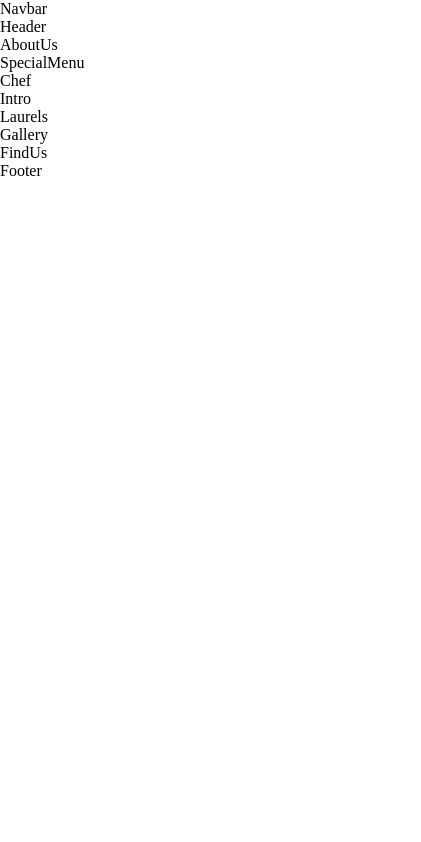
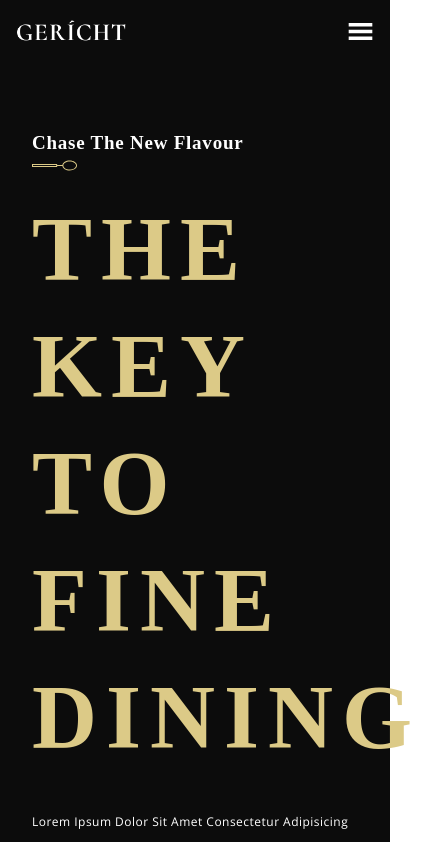
Before and after one commit to Ric0oo/React_modern_restaurant_template, a React (Create React App) app: page / in a window 390 px wide. Shown: the top 842 px of the page, 421 px wide, since content can reach past the window. Built offline with nearby package versions, Linux system fonts and the light colour scheme; a web font is replaced by a local one.

Commit message:
Addition of Navbar, Header and SubHeading components

```diff
--- a/src/components/Navbar/Navbar.css
+++ b/src/components/Navbar/Navbar.css
@@ -0,0 +1,129 @@
+.app__navbar {
+  width: 100%;
+  display: flex;
+  justify-content: space-between;
+  align-items: center;
+  background-color: var(--color-black);
+
+  padding: 1rem 2rem;
+}
+
+.app__navbar-logo {
+  display: flex;
+  justify-content: flex-start;
+  align-content: center;
+}
+
+.app__navbar-logo img {
+  width: 150%;
+}
+
+.app__navbar-links {
+  flex: 1;
+  display: flex;
+  justify-content: center;
+  align-items: center;
+
+  list-style: none;
+}
+
+.app__navbar-links li {
+  margin: 0 1rem;
+  cursor: pointer;
+}
+
+.app__navbar-links li:hover {
+  color: var(--color-grey);
+}
+
+.app__navbar-login {
+  display: flex;
+  justify-content: flex-end;
+  align-items: center;
+}
+
+.app__navbar-login a {
+  margin: 0 1rem;
+  text-decoration: none;
+  transition: 0.5s ease;
+}
+
+.app__navbar-login a:hover {
+  border-bottom: 4px solid var(--color-golden);
+}
+
+.app__navbar-login div {
+  width: 1px;
+  height: 30px;
+  background-color: var(--color-grey);
+}
+
+.app__navbar-smallscreen {
+  display: none;
+}
+
+.app__navbar-smallscreen_overlay {
+  position: fixed;
+  top: 0;
+  left: 0;
+  width: 100%;
+  height: 100vh;
+  background: var(--color-black);
+  transition: 0.5s ease;
+
+  flex-direction: column;
+  z-index: 5;
+}
+
+.app__navbar-smallscreen_overlay .overlay__close {
+  font-size: 27px;
+  color: var(--color-golden);
+  cursor: pointer;
+
+  position: absolute;
+  top: 20px;
+  right: 20px;
+}
+
+.app__navbar-smallscreen_links {
+  list-style: none;
+}
+
+.app__navbar-smallscreen_links li {
+  cursor: pointer;
+  margin: 2rem;
+  color: var(--color-golden);
+  font-size: 2rem;
+  text-align: center;
+  font-family: var(--font-base);
+}
+.app__navbar-smallscreen_links li:hover {
+  color: var(--color-white);
+}
+
+@media screen and (max-width: 2000px) {
+  .app__navbar-logo img {
+    width: 210px;
+  }
+}
+
+@media screen and (max-width: 1150px) {
+  .app__navbar-links {
+    display: none;
+  }
+  .app__navbar-smallscreen {
+    display: flex;
+  }
+}
+
+@media screen and (max-width: 650px) {
+  .app__navbar {
+    padding: 1rem;
+  }
+  .app__navbar-login {
+    display: none;
+  }
+  .app__navbar-logo img {
+    width: 110px;
+  }
+}
--- a/src/components/Navbar/Navbar.jsx
+++ b/src/components/Navbar/Navbar.jsx
@@ -1,11 +1,80 @@
-import React from 'react';
+import React from "react";
+import { GiHamburgerMenu } from "react-icons/gi";
+import { MdOutlineRestaurantMenu } from "react-icons/md";
 
-import './Navbar.css';
+import images from "../../constants/images";
+import "./Navbar.css";
 
-const Navbar = () => (
-  <div>
-    Navbar
-  </div>
-);
+const Navbar = () => {
+  const [toggleMenu, setToggleMenu] = React.useState(false);
+
+  return (
+    <nav className="app__navbar">
+      <div className="app__navbar-logo">
+        <img src={images.gericht} alt="app logo" />
+      </div>
+      <ul className="app__navbar-links">
+        <li className="p__opensans">
+          <a href="#home">Home</a>
+        </li>
+        <li className="p__opensans">
+          <a href="#about">About</a>
+        </li>
+        <li className="p__opensans">
+          <a href="#menu">Menu</a>
+        </li>
+        <li className="p__opensans">
+          <a href="#awards">Awards</a>
+        </li>
+        <li className="p__opensans">
+          <a href="#contact">Contact</a>
+        </li>
+      </ul>
+      <div className="app__navbar-login">
+        <a href="#login" className="p__opensans">
+          Log In / Register
+        </a>
+        <div />
+        <a href="/" className="p__opensans">
+          Book Table
+        </a>
+      </div>
+      <div className="app__navbar-smallscreen">
+        <GiHamburgerMenu
+          color="#fff"
+          fontSize={27}
+          onClick={() => setToggleMenu(true)}
+        />
+
+        {toggleMenu && (
+          <div className="app__navbar-smallscreen_overlay flex__center slide-bottom">
+            <MdOutlineRestaurantMenu
+              className="overlay__close"
+              fontSize={27}
+              onClick={() => setToggleMenu(false)}
+            />
+            <ul className="app__navbar-smallscreen_links">
+              <li className="p__opensans">
+                <a href="#home">Home</a>
+              </li>
+              <li className="p__opensans">
+                <a href="#about">About</a>
+              </li>
+              <li className="p__opensans">
+                <a href="#menu">Menu</a>
+              </li>
+              <li className="p__opensans">
+                <a href="#awards">Awards</a>
+              </li>
+              <li className="p__opensans">
+                <a href="#contact">Contact</a>
+              </li>
+            </ul>
+          </div>
+        )}
+      </div>
+    </nav>
+  );
+};
 
 export default Navbar;
--- a/src/components/SubHeading/SubHeading.jsx
+++ b/src/components/SubHeading/SubHeading.jsx
@@ -1,8 +1,11 @@
-import React from 'react';
+import React from "react";
 
-const SubHeading = () => (
-  <div>
-    SubHeading
+import { images } from "../../constants";
+
+const SubHeading = ({ title }) => (
+  <div style={{ marginBottom: "1rem" }}>
+    <p className="p__cormorant">{title}</p>
+    <img src={images.spoon} alt="spoon" className="spoon__img" />
   </div>
 );
 
--- a/src/container/Header/Header.css
+++ b/src/container/Header/Header.css
@@ -0,0 +1,16 @@
+.app__header {
+  background-color: var(--color-black);
+}
+
+.app__header-h1 {
+  font-family: var(--font-base);
+  color: var(--color-golden);
+  letter-spacing: 0.1em;
+  text-transform: uppercase;
+  line-height: 117px;
+  font-size: 90px;
+}
+
+.app__header-img img {
+  width: 80%;
+}
--- a/src/container/Header/Header.jsx
+++ b/src/container/Header/Header.jsx
@@ -1,10 +1,27 @@
-import React from 'react';
+import React from "react";
 
-import './Header.css';
+import SubHeading from "../../components/SubHeading/SubHeading";
+import "./Header.css";
+import { images } from "../../constants";
 
 const Header = () => (
-  <div>
-    Header
+  <div className="app__header app__wrapper section__padding" id="home">
+    <div className="app__wrapper_info">
+      <SubHeading title="Chase the new flavour" />
+      <h1 className="app__header-h1">The Key To Fine Dining</h1>
+      <p className="p__opensans" style={{ margin: "2rem 0" }}>
+        Lorem ipsum dolor sit amet consectetur adipisicing elit. Asperiores
+        modi, reiciendis ullam, perferendis enim, odio ipsa maxime nemo eveniet
+        distinctio ad? Deserunt earum mollitia distinctio totam iusto, aperiam
+        placeat fugit?
+      </p>
+      <button type="button" className="custom__button">
+        EXPLORE MENU
+      </button>
+    </div>
+    <div className="app__wrapper_img">
+      <img src={images.welcome} alt="header img" />
+    </div>
   </div>
 );
 
```
Also changed, not shown: src/index.js (+5 -5 lines).
